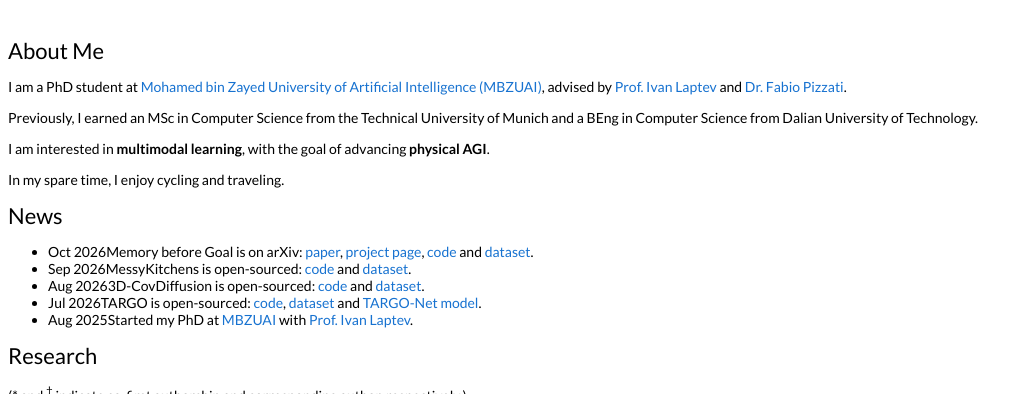
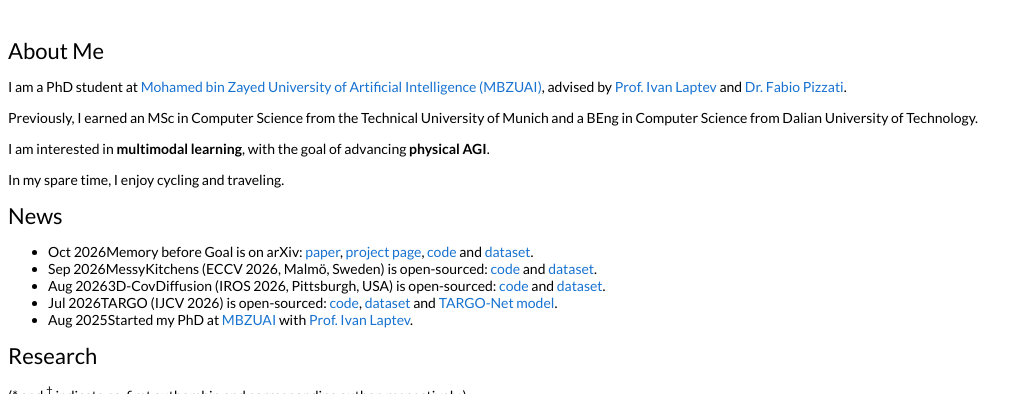
Before and after one commit to RanDing2000/randing2000.github.io, a Jekyll site: the page index.html, which Jekyll copies as it is, in a window 1280 px wide and 900 px high, scrolled down 5169 px, cut to the strip 0-394 px from the top of the window. Shown: the whole strip, without its empty margins (0-1032 px from the left). Built offline with Jekyll 4.4.1, drawn with Linux system fonts in a browser that asks for light colours; comment, search, counter and statistics services are not loaded.

Commit message:
Add venue and location to news items

```diff
--- a/index.html
+++ b/index.html
@@ -136,9 +136,9 @@
       </div>
       <ul class="news-list">
         <li><span class="news-date">Oct 2026</span><span class="news-text">Memory before Goal is on arXiv: <a href="https://arxiv.org/abs/2610.31166" target="_blank" rel="noopener noreferrer">paper</a>, <a href="https://memory-before-goal.github.io/" target="_blank" rel="noopener noreferrer">project page</a>, <a href="https://github.com/crystalccy1/MemoryBeforeGoal" target="_blank" rel="noopener noreferrer">code</a> and <a href="https://huggingface.co/collections/ChenyuanC/humego-memory-before-goal-benchmark" target="_blank" rel="noopener noreferrer">dataset</a>.</span></li>
-        <li><span class="news-date">Sep 2026</span><span class="news-text">MessyKitchens is open-sourced: <a href="https://github.com/MessyKitchens/MessyKitchens" target="_blank" rel="noopener noreferrer">code</a> and <a href="https://huggingface.co/datasets/MessyKitchens/MessyKitchens" target="_blank" rel="noopener noreferrer">dataset</a>.</span></li>
-        <li><span class="news-date">Aug 2026</span><span class="news-text">3D-CovDiffusion is open-sourced: <a href="https://github.com/crystalccy1/3D-CovDiffusion" target="_blank" rel="noopener noreferrer">code</a> and <a href="https://huggingface.co/datasets/ChenyuanC/3D-CovDiffusion-Train-Ready" target="_blank" rel="noopener noreferrer">dataset</a>.</span></li>
-        <li><span class="news-date">Jul 2026</span><span class="news-text">TARGO is open-sourced: <a href="https://github.com/TARGO-benchmark/TARGO" target="_blank" rel="noopener noreferrer">code</a>, <a href="https://huggingface.co/datasets/randing2000/TARGO" target="_blank" rel="noopener noreferrer">dataset</a> and <a href="https://huggingface.co/randing2000/TARGO-Net" target="_blank" rel="noopener noreferrer">TARGO-Net model</a>.</span></li>
+        <li><span class="news-date">Sep 2026</span><span class="news-text">MessyKitchens (ECCV 2026, Malmö, Sweden) is open-sourced: <a href="https://github.com/MessyKitchens/MessyKitchens" target="_blank" rel="noopener noreferrer">code</a> and <a href="https://huggingface.co/datasets/MessyKitchens/MessyKitchens" target="_blank" rel="noopener noreferrer">dataset</a>.</span></li>
+        <li><span class="news-date">Aug 2026</span><span class="news-text">3D-CovDiffusion (IROS 2026, Pittsburgh, USA) is open-sourced: <a href="https://github.com/crystalccy1/3D-CovDiffusion" target="_blank" rel="noopener noreferrer">code</a> and <a href="https://huggingface.co/datasets/ChenyuanC/3D-CovDiffusion-Train-Ready" target="_blank" rel="noopener noreferrer">dataset</a>.</span></li>
+        <li><span class="news-date">Jul 2026</span><span class="news-text">TARGO (IJCV 2026) is open-sourced: <a href="https://github.com/TARGO-benchmark/TARGO" target="_blank" rel="noopener noreferrer">code</a>, <a href="https://huggingface.co/datasets/randing2000/TARGO" target="_blank" rel="noopener noreferrer">dataset</a> and <a href="https://huggingface.co/randing2000/TARGO-Net" target="_blank" rel="noopener noreferrer">TARGO-Net model</a>.</span></li>
         <li><span class="news-date">Aug 2025</span><span class="news-text">Started my PhD at <a href="https://mbzuai.ac.ae/" target="_blank" rel="noopener noreferrer">MBZUAI</a> with <a href="https://mbzuai.ac.ae/study/faculty/ivan-laptev/" target="_blank" rel="noopener noreferrer">Prof. Ivan Laptev</a>.</span></li>
       </ul>
     </section>
```
